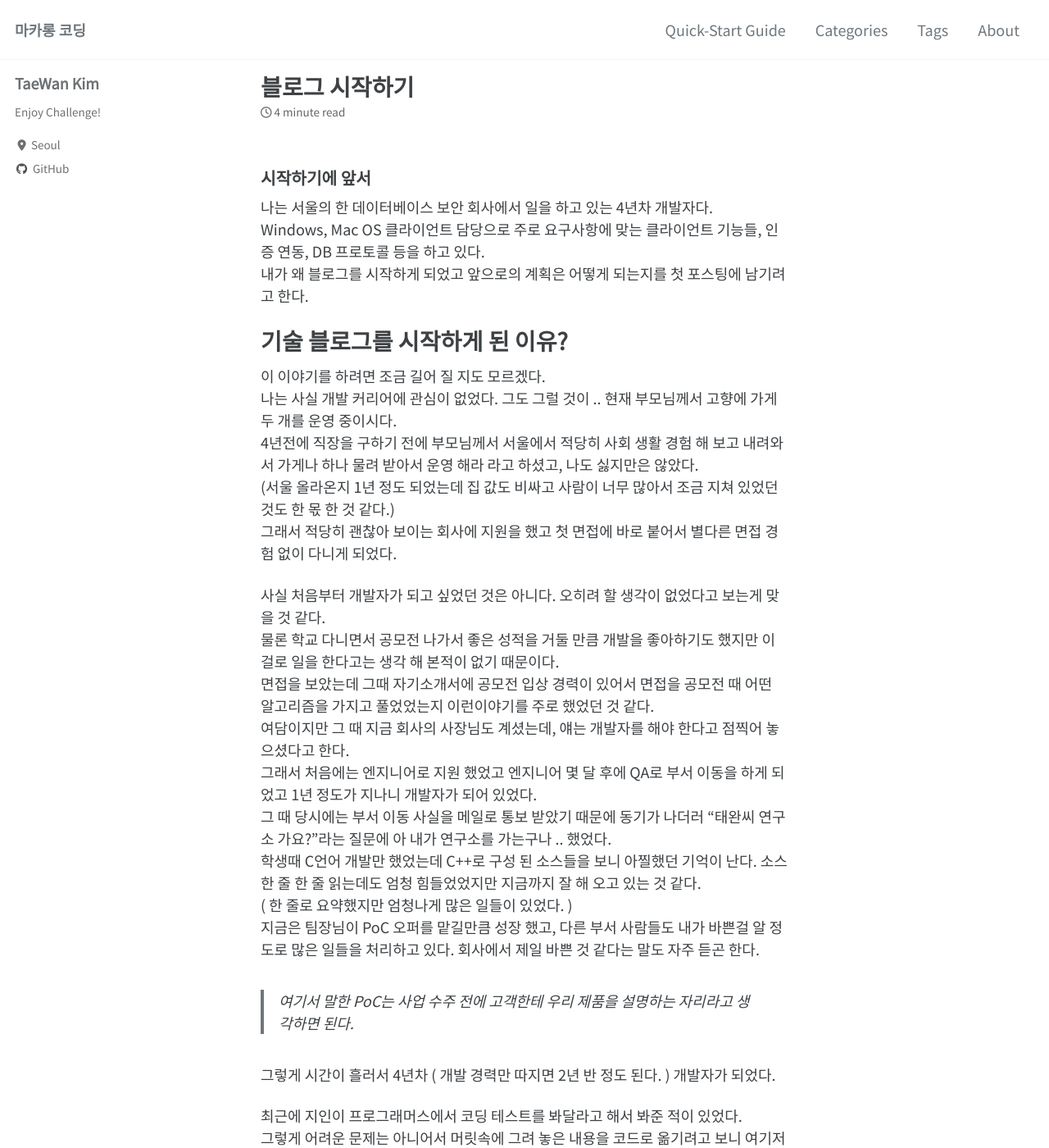
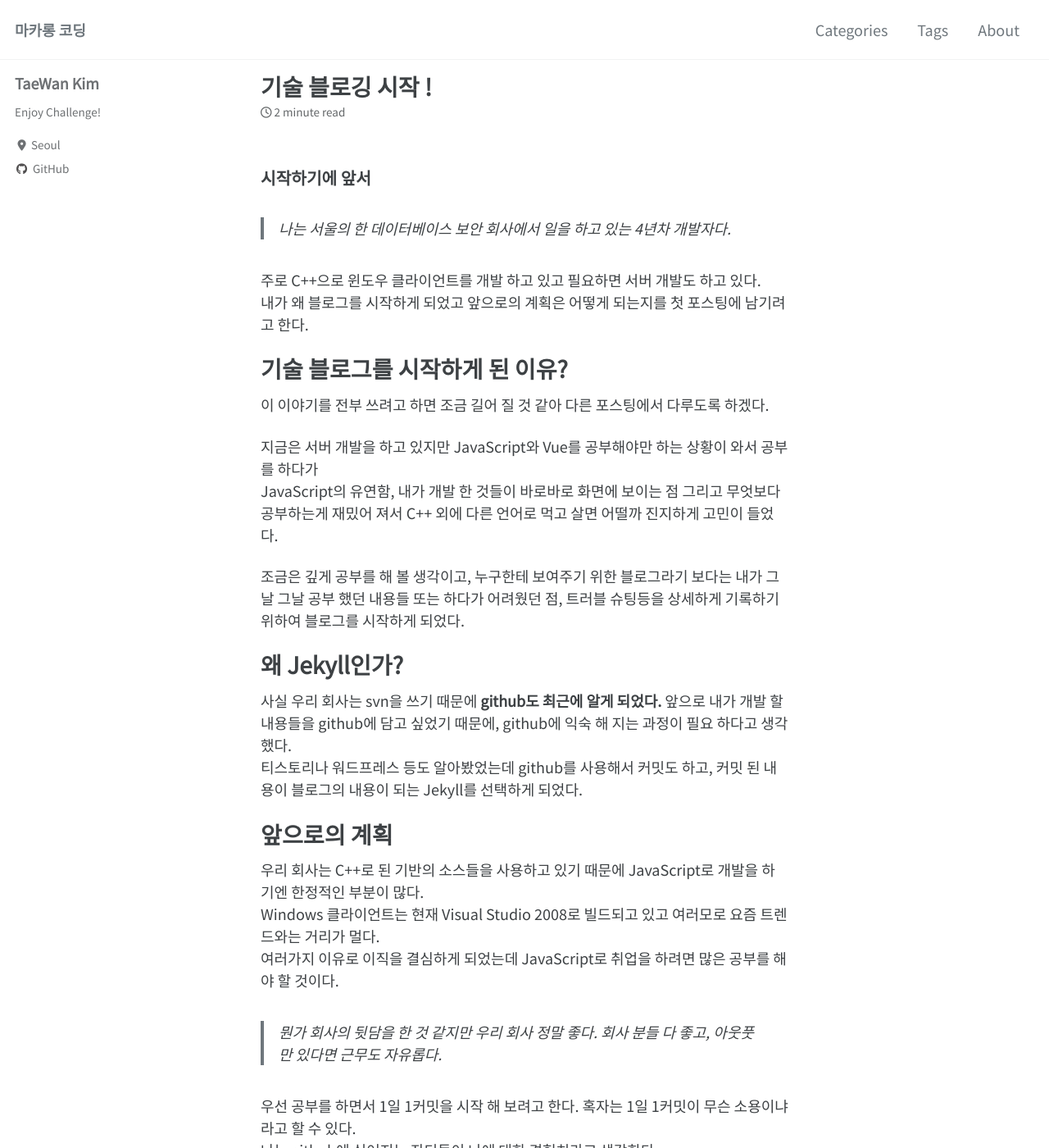
Before and after one commit to twkim-dev/twkim-dev.github.io, a Jekyll site: the page built from _posts/2020-07-02-blog1.md, in a window 1280 px wide and 1400 px high. Shown: the whole window at 82% size. Built offline with Jekyll 4.4.1, drawn with Linux system fonts in a browser that asks for light colours; cached includes are drawn as plain includes; nearby versions of some CDN libraries; some of the changed text lies outside the part shown.

Commit message:
첫번째 포스팅 된 내용 수정   - 기술 브로그를 시작하게 된 이유가 너무 긴 것 같아서 변경 하게 됨   - 나중에 다른 포스팅에서 내용을 다루기로 함

```diff
--- a/_posts/2020-07-02-blog1.md
+++ b/_posts/2020-07-02-blog1.md
@@ -1,6 +1,6 @@
 ---
-title:  "블로그 시작하기"
-excerpt: "기술 블로깅을 시작하기로 마음먹었다."
+title:  "기술 블로깅 시작 !"
+excerpt: "기술 블로깅을 시작하게 된 계기"
 
 categories:
   - Blog
@@ -10,52 +10,21 @@ last_modified_at: 2020-07-02T01:21:26-0900
 ---
 
 ### 시작하기에 앞서
-나는 서울의 한 데이터베이스 보안 회사에서 일을 하고 있는 4년차 개발자다.
-Windows, Mac OS 클라이언트 담당으로 주로 요구사항에 맞는 클라이언트 기능들, 인증 연동, DB 프로토콜 등을 하고 있다.
+>나는 서울의 한 데이터베이스 보안 회사에서 일을 하고 있는 4년차 개발자다.
+
+주로 C++으로 윈도우 클라이언트를 개발 하고 있고 필요하면 서버 개발도 하고 있다.
 내가 왜 블로그를 시작하게 되었고 앞으로의 계획은 어떻게 되는지를 첫 포스팅에 남기려고 한다.
 
 # 기술 블로그를 시작하게 된 이유?
-이 이야기를 하려면 조금 길어 질 지도 모르겠다.
-나는 사실 개발 커리어에 관심이 없었다. 그도 그럴 것이 .. 현재 부모님께서 고향에 가게 두 개를 운영 중이시다.
-4년전에 직장을 구하기 전에 부모님께서 서울에서 적당히 사회 생활 경험 해 보고 내려와서 가게나 하나 물려 받아서 운영 해라 라고 하셨고, 나도 싫지만은 않았다.
-(서울 올라온지 1년 정도 되었는데 집 값도 비싸고 사람이 너무 많아서 조금 지쳐 있었던 것도 한 몫 한 것 같다.)
-그래서 적당히 괜찮아 보이는 회사에 지원을 했고 첫 면접에 바로 붙어서 별다른 면접 경험 없이 다니게 되었다.
+이 이야기를 전부 쓰려고 하면 조금 길어 질 것 같아 다른 포스팅에서 다루도록 하겠다.
 
-사실 처음부터 개발자가 되고 싶었던 것은 아니다. 오히려 할 생각이 없었다고 보는게 맞을 것 같다.
-물론 학교 다니면서 공모전 나가서 좋은 성적을 거둘 만큼 개발을 좋아하기도 했지만 이걸로 일을 한다고는 생각 해 본적이 없기 때문이다.
-면접을 보았는데 그때 자기소개서에 공모전 입상 경력이 있어서 면접을 공모전 때 어떤 알고리즘을 가지고 풀었었는지 이런이야기를 주로 했었던 것 같다.
-여담이지만 그 때 지금 회사의 사장님도 계셨는데, 얘는 개발자를 해야 한다고 점찍어 놓으셨다고 한다.
-그래서 처음에는 엔지니어로 지원 했었고 엔지니어 몇 달 후에 QA로 부서 이동을 하게 되었고 1년 정도가 지나니 개발자가 되어 있었다.
-그 때 당시에는 부서 이동 사실을 메일로 통보 받았기 때문에 동기가 나더러 "태완씨 연구소 가요?"라는 질문에 아 내가 연구소를 가는구나 .. 했었다.
-학생때 C언어 개발만 했었는데 C++로 구성 된 소스들을 보니 아찔했던 기억이 난다. 소스 한 줄 한 줄 읽는데도 엄청 힘들었었지만 지금까지 잘 해 오고 있는 것 같다.
-( 한 줄로 요약했지만 엄청나게 많은 일들이 있었다. )
-지금은 팀장님이 PoC 오퍼를 맡길만큼 성장 했고, 다른 부서 사람들도 내가 바쁜걸 알 정도로 많은 일들을 처리하고 있다. 회사에서 제일 바쁜 것 같다는 말도 자주 듣곤 한다.
-> 여기서 말한 PoC는 사업 수주 전에 고객한테 우리 제품을 설명하는 자리라고 생각하면 된다.
+지금은 서버 개발을 하고 있지만 JavaScript와 Vue를 공부해야만 하는 상황이 와서 공부를 하다가
+JavaScript의 유연함, 내가 개발 한 것들이 바로바로 화면에 보이는 점 그리고 무엇보다 공부하는게 재밌어 져서 C++ 외에 다른 언어로 먹고 살면 어떨까 진지하게 고민이 들었다.
 
-그렇게 시간이 흘러서 4년차 ( 개발 경력만 따지면 2년 반 정도 된다. ) 개발자가 되었다.
-
-최근에 지인이 프로그래머스에서 코딩 테스트를 봐달라고 해서 봐준 적이 있었다.
-그렇게 어려운 문제는 아니어서 머릿속에 그려 놓은 내용을 코드로 옮기려고 보니 여기저기 컴파일 에러들이 나는 것이다.
-우리 회사 소스들을 보여 줄 순 없지만 int, long int 변수 타입들 부터 많이 쓰는 함수들 (sprintf 같은) 까지 전부 우리 회사에서만 쓰는 이름들로 define 되어 있을 만큼 폐쇄적인 구조 때문인지,
-쉬운 소스조차도 짜려면 구글링을 해야하는 내 모습에 많은 실망을 했다. 부끄럽기도 했고 말이다.
-
-이게 올해 4월의 일인데, 이 일이 있고 나서 내 미래에 대해서 다시 한번 생각 해 보게 되었다.
-분명 개발은 적성에 맞는 것 같다. 어려운 기능을 개발 했을 때 오는 희열이 있고, 노고를 인정 해 주는 회사분들과 해당 기능 때문에 고객사에서 만족하는 것을 보면 정말 기분이 좋다.
-그래서 가게를 물려 받는 것 보단 개발자로써 조금 더 살아보고 싶다는 생각을 하게 됐고, 부모님께 말씀 드렸다.
-
-지금 담당하고 있는 Mac OS 클라이언트가 JavaScript와 Vue로 일렉트론을 이용해서 만들었다.
-내가 만든 것은 아니고 과장님이 만드신 후에 퇴사하시면서 인수인계를 해 주셨다.
-사실 사용하는 고객사가 많지 않고 완성도도 높아서 유지보수 비용이 많이 들어가진 않는다.
-그래도 기능에 대한 요구사항이 왔을 때 잘 모른다며 무책임하고 싶지 않아서 퇴근 후에 JavaScript를 공부하면서 틈틈히 소스를 읽고 있다.
-
-드디어 왜 블로그를 시작 했는지에 대한 이야기를 할 수 있게 되었는데 공부를 하면서 Notion에 따로 정리를 하고 있지만 부족함이 느껴지는 것은 사실이다.
-혼자 봐서 그런지 내용이 조금 부실해도 그냥 넘어가는 부분도 많은 것 같고 말이다.
-그래도 블로그에 정리하면 누가 읽을진 모르지만 1명의 방문자에게 양질의 컨텐츠를 제공하기 위해 나름대로 많이 찾아보고 정리도 열심히 할 것이라 생각이 들어서 남들 다 하는 기술 블로그를 시작하게 되었다.
-
-쓰다보니 배보다 배꼽이 더 커진 것 같은 기분 ..
+조금은 깊게 공부를 해 볼 생각이고, 누구한테 보여주기 위한 블로그라기 보다는 내가 그날 그날 공부 했던 내용들 또는 하다가 어려웠던 점, 트러블 슈팅등을 상세하게 기록하기 위하여 블로그를 시작하게 되었다.
 
 # 왜 Jekyll인가?
-사실 우리 회사는 svn을 쓰기 때문에 github도 최근에 알게 되었다.
+사실 우리 회사는 svn을 쓰기 때문에 __github도 최근에 알게 되었다.__
 앞으로 내가 개발 할 내용들을 github에 담고 싶었기 때문에, github에 익숙 해 지는 과정이 필요 하다고 생각했다.
 티스토리나 워드프레스 등도 알아봤었는데 github를 사용해서 커밋도 하고, 커밋 된 내용이 블로그의 내용이 되는 Jekyll를 선택하게 되었다.
 
@@ -63,7 +32,7 @@ Windows, Mac OS 클라이언트 담당으로 주로 요구사항에 맞는 클
 우리 회사는 C++로 된 기반의 소스들을 사용하고 있기 때문에 JavaScript로 개발을 하기엔 한정적인 부분이 많다.
 Windows 클라이언트는 현재 Visual Studio 2008로 빌드되고 있고 여러모로 요즘 트렌드와는 거리가 멀다.
 여러가지 이유로 이직을 결심하게 되었는데 JavaScript로 취업을 하려면 많은 공부를 해야 할 것이다.
-( 뭔가 회사의 뒷담을 한 것 같지만 우리 회사 정말 좋다. 회사 분들 다 좋고, 아웃풋만 있다면 근무도 자유롭다. )
+> 뭔가 회사의 뒷담을 한 것 같지만 우리 회사 정말 좋다. 회사 분들 다 좋고, 아웃풋만 있다면 근무도 자유롭다.
 
 우선 공부를 하면서 1일 1커밋을 시작 해 보려고 한다. 혹자는 1일 1커밋이 무슨 소용이냐라고 할 수 있다.
 나는 github에 심어지는 잔디들이 나에 대한 경험치라고 생각한다.
```
Also changed, not shown: _data/navigation.yml (+0 -8 lines).
